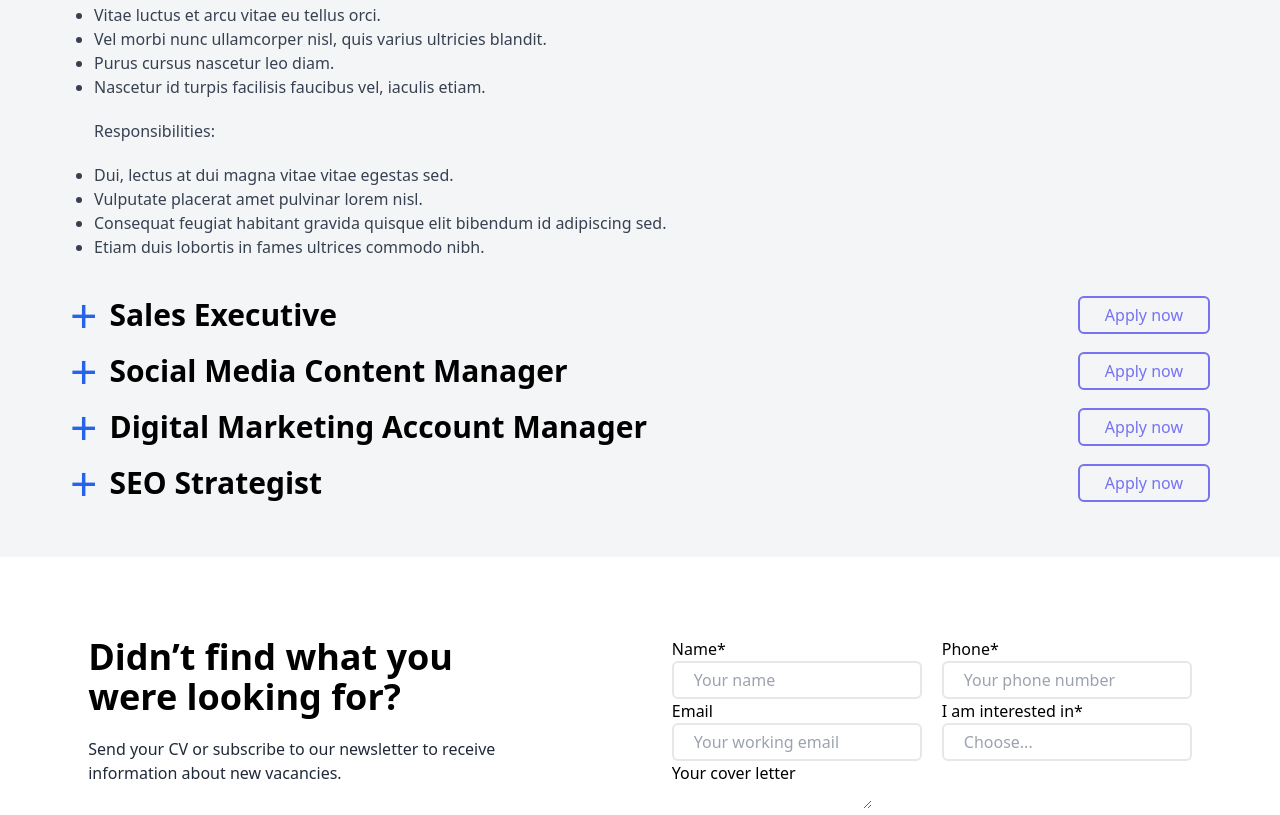
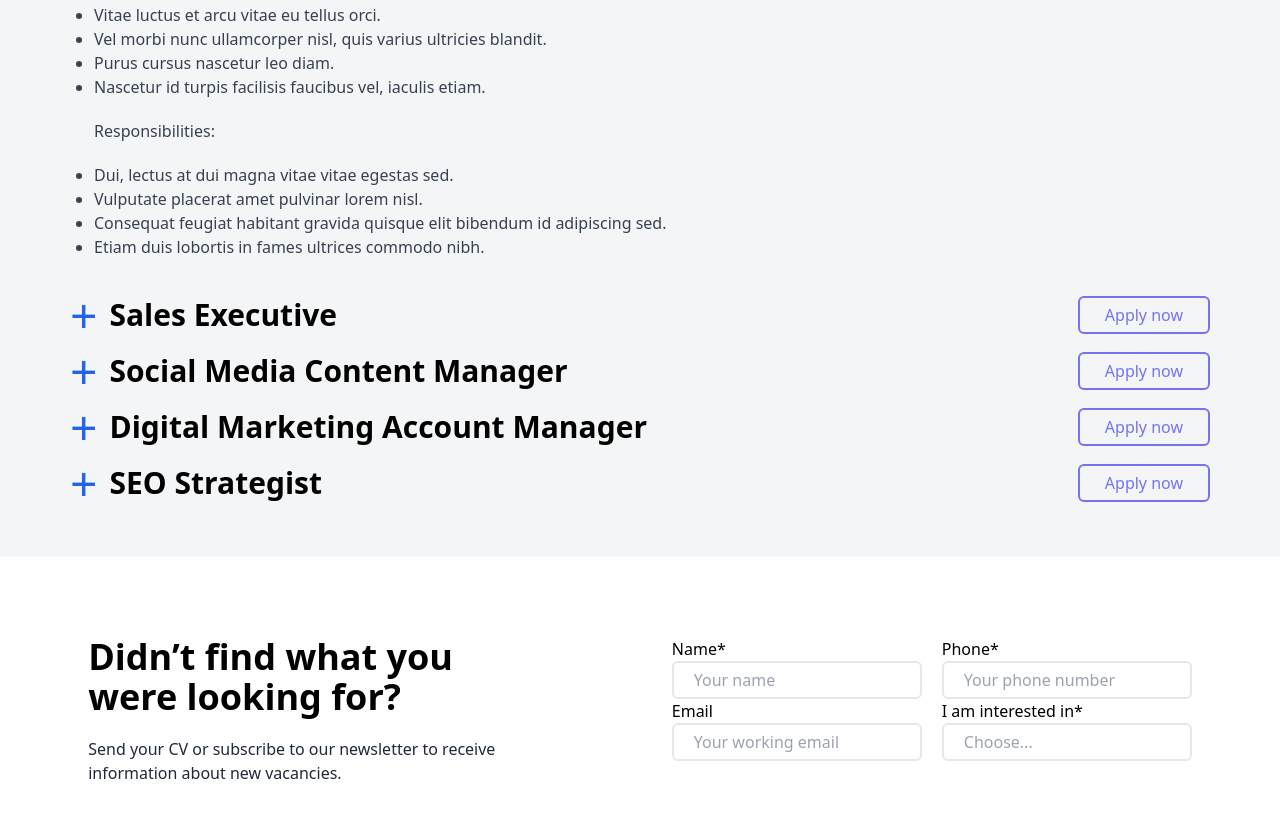
Before and after one commit to Marupov-Muhammad/group-alpha, a website: page src/index.html in a window 1280 px wide. Shown: the part 763-1578 px from the top of the page. After the commit the page ends 1548 px from the top, so only its background shows below. Drawn offline with nearby package versions, Linux system fonts and the light colour scheme; files that its build step writes are made by us from their sources.

Commit message:
deletedoutput

```diff
--- a/src/index.html
+++ b/src/index.html
@@ -164,7 +164,7 @@
                 <input class="border-2 py-[5px] px-[20px] rounded-md w-[250px]" type="text" placeholder="Choose...">
             </div>
         </div>
-        <textarea>Your cover letter</textarea>
+
         </div>
         </div>
 </body>
```
Also changed, not shown: src/output.css (deleted).
